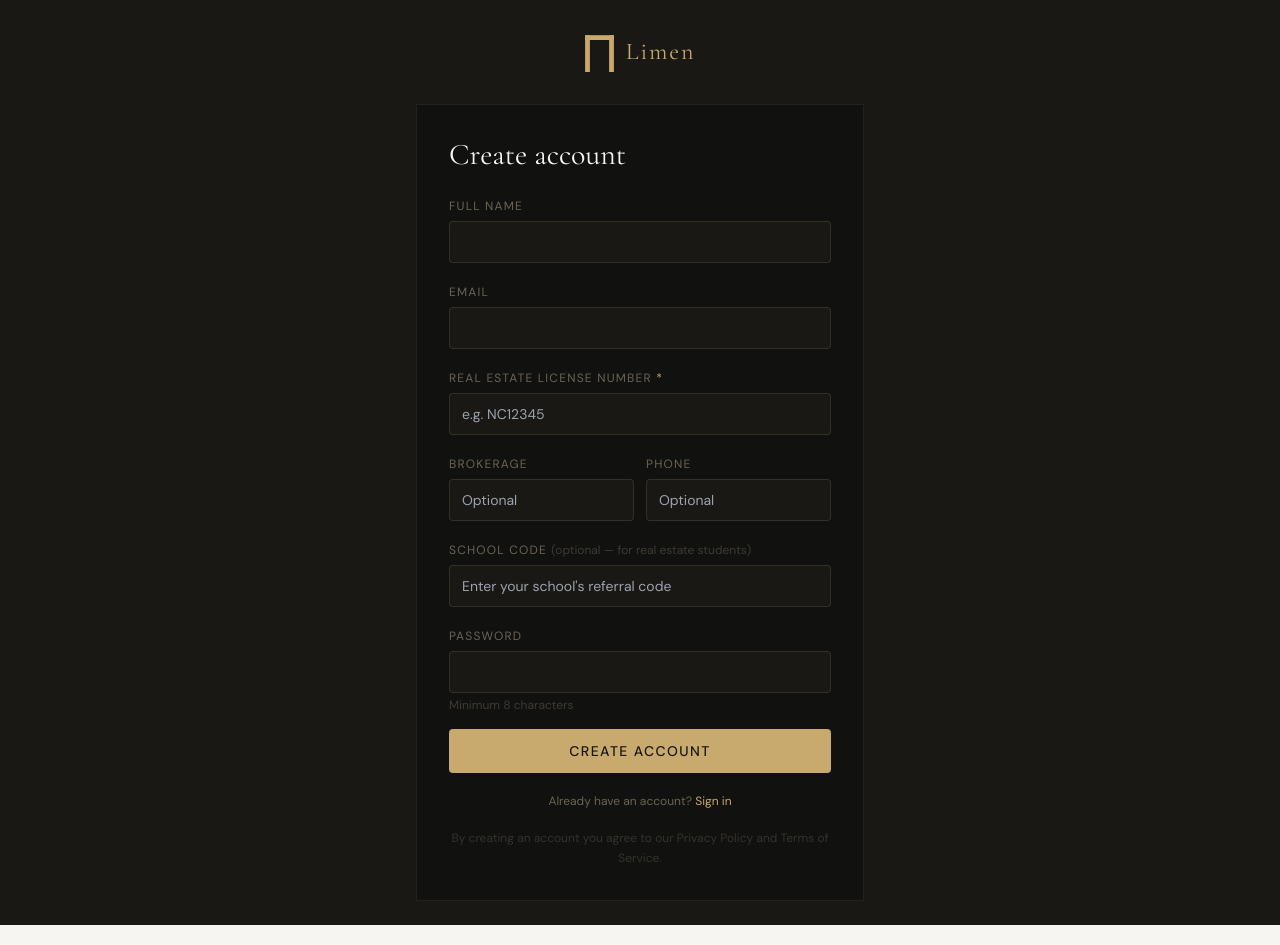
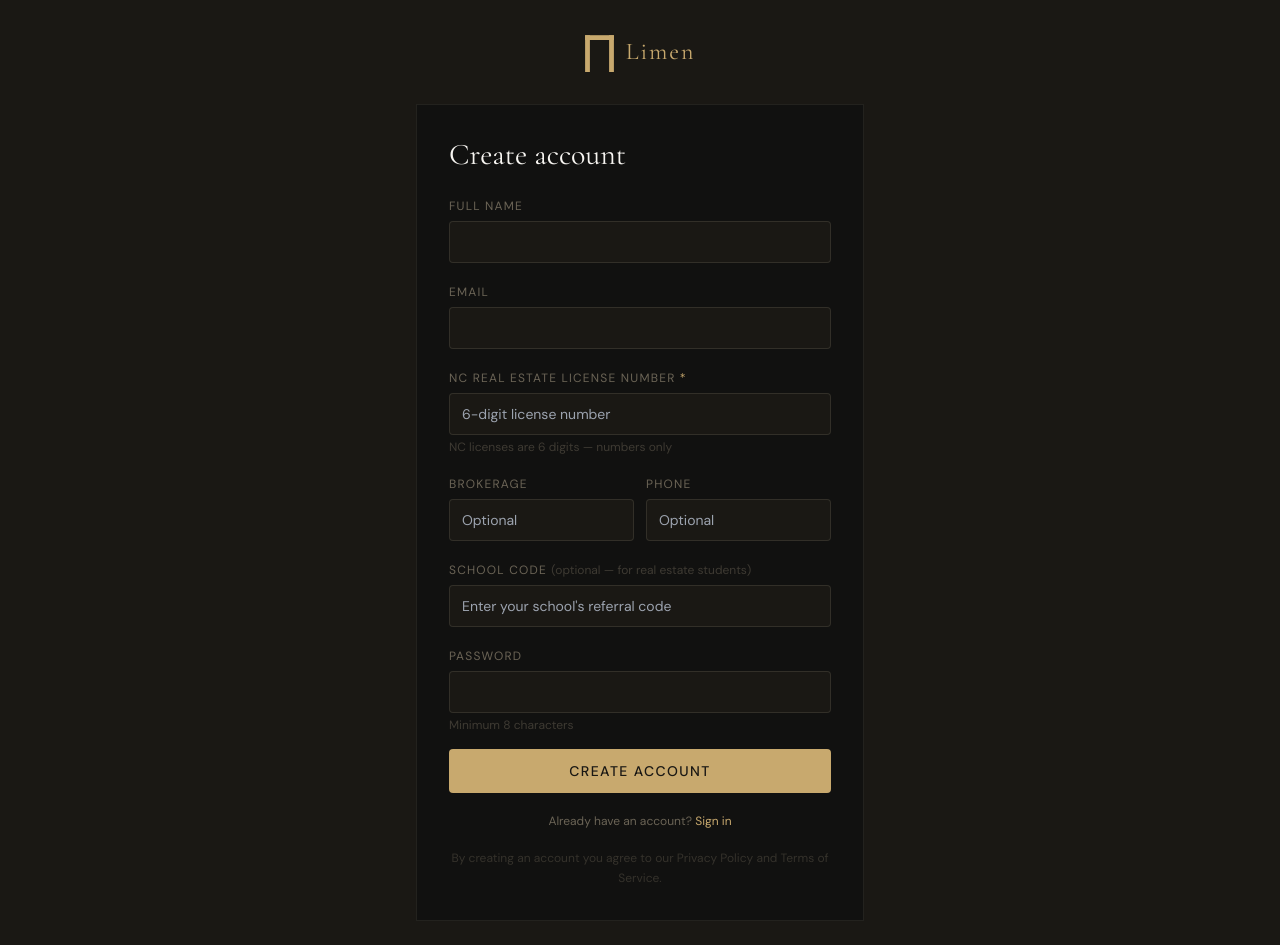
Before and after one commit to taskrocketai-create/limen, a Next.js app: page /signup in a window 1280 px wide. Built offline with nearby package versions, Linux system fonts and the light colour scheme; no server answers.

Commit message:
Validate NC real estate license number and update input
Added validation for NC real estate license number format and updated input handling.

```diff
--- a/app/signup/page.tsx
+++ b/app/signup/page.tsx
@@ -26,6 +26,10 @@ function SignupForm() {
     if (PREVIEW_MODE) { router.push("/dashboard"); return; }
     if (!licenseNumber.trim()) {
       setError("Real estate license number is required.");
+      return;
+    }
+    if (!/^\d{6}$/.test(licenseNumber.trim())) {
+      setError("NC real estate license numbers are 6 digits (e.g. 123456). Please check your number.");
       return;
     }
     setError(null);
@@ -121,16 +125,18 @@ function SignupForm() {
 
             <div className="space-y-1">
               <label className="font-sans text-xs text-stone tracking-widest uppercase">
-                Real estate license number <span className="text-gilt">*</span>
+                NC Real estate license number <span className="text-gilt">*</span>
               </label>
               <input
                 type="text"
                 value={licenseNumber}
-                onChange={e => setLicenseNumber(e.target.value)}
+                onChange={e => setLicenseNumber(e.target.value.replace(/\D/g, "").slice(0, 6))}
                 required
-                placeholder="e.g. NC12345"
+                placeholder="6-digit license number"
+                maxLength={6}
                 className="w-full bg-ink border border-stone/30 px-3 py-2.5 font-sans text-sm text-parchment focus:outline-none focus:border-gilt rounded"
               />
+              <p className="font-sans text-xs text-stone/50">NC licenses are 6 digits — numbers only</p>
             </div>
 
             <div className="grid grid-cols-2 gap-3">
```
